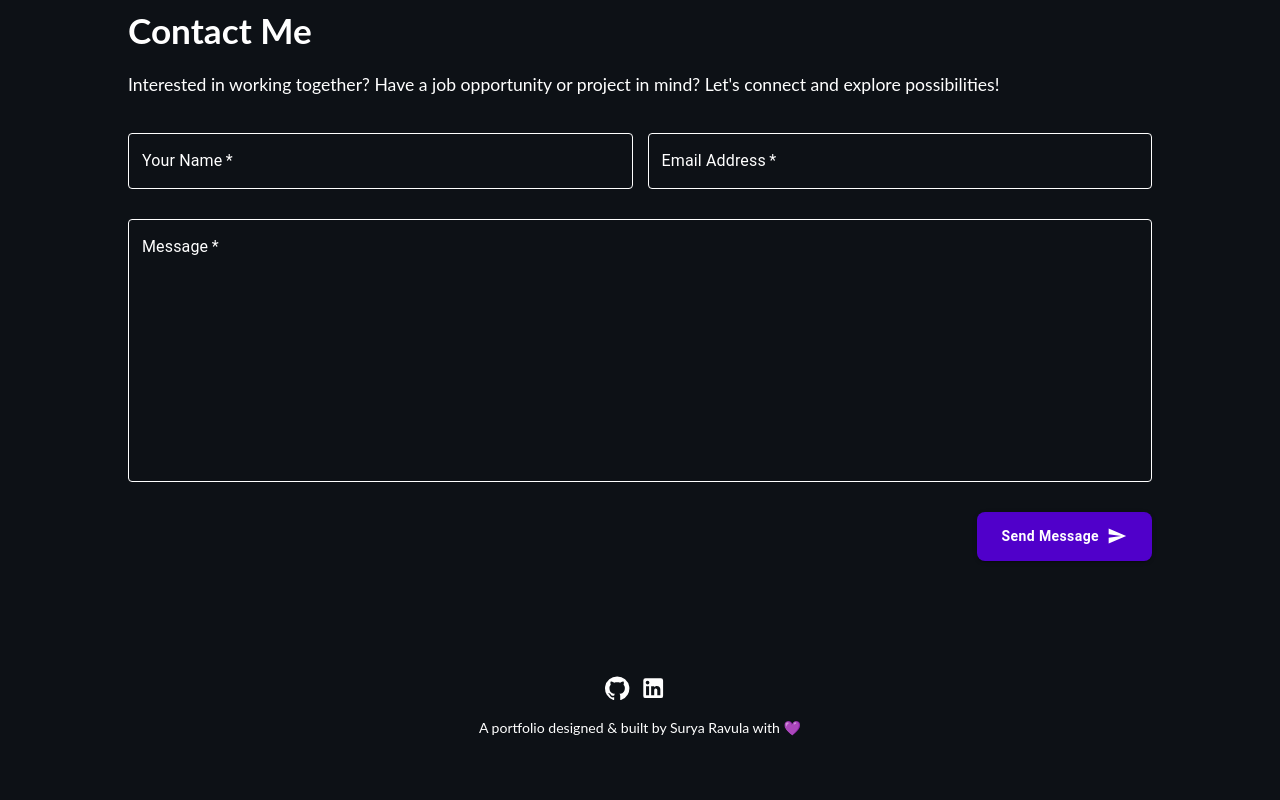
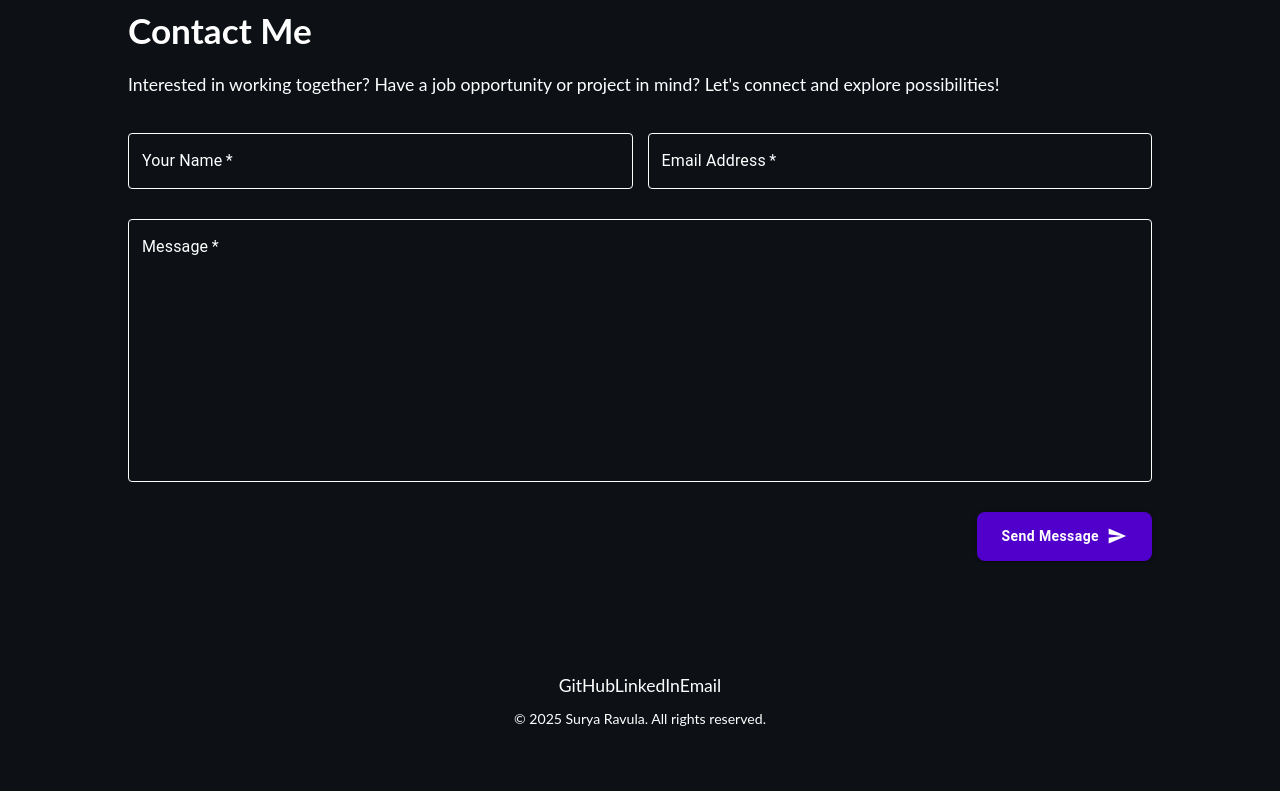
Before and after one commit to RavulaSuryaPrakash/Surya-Website, a React (Create React App) app: page / in a window 1280 px wide. Shown: the part 2778-3578 px from the top of the page. Built offline with nearby package versions, Linux system fonts and the light colour scheme.

Commit message:
feat: update footer with additional social links

```diff
--- a/src/components/Footer.tsx
+++ b/src/components/Footer.tsx
@@ -1,16 +1,20 @@
-import React from "react";
-import GitHubIcon from '@mui/icons-material/GitHub';
-import LinkedInIcon from '@mui/icons-material/LinkedIn';
-import '../assets/styles/Footer.scss'
+// Updated footer with more social links
+import React from 'react';
+import '../assets/styles/Footer.scss';
 
 function Footer() {
   return (
-    <footer>
-      <div>
-        <a href="https://github.com/RavulaSuryaPrakash" target="_blank" rel="noreferrer"><GitHubIcon/></a>
-        <a href="https://www.linkedin.com/in/surya-ravula/" target="_blank" rel="noreferrer"><LinkedInIcon/></a>
+    <footer className='footer'>
+      <div className='footer-content'>
+        <div className='footer-links'>
+          <a href='https://github.com/RavulaSuryaPrakash' target='_blank' rel='noopener noreferrer'>GitHub</a>
+          <a href='https://linkedin.com/in/surya-ravula' target='_blank' rel='noopener noreferrer'>LinkedIn</a>
+          <a href='mailto:suryasanny001@gmail.com'>Email</a>
+        </div>
+        <div className='footer-text'>
+          <p>&copy; 2025 Surya Ravula. All rights reserved.</p>
+        </div>
       </div>
-      <p>A portfolio designed & built by <a href="https://github.com/RavulaSuryaPrakash/Surya-Website" target="_blank" rel="noreferrer">Surya Ravula</a> with 💜</p>
     </footer>
   );
 }
```
